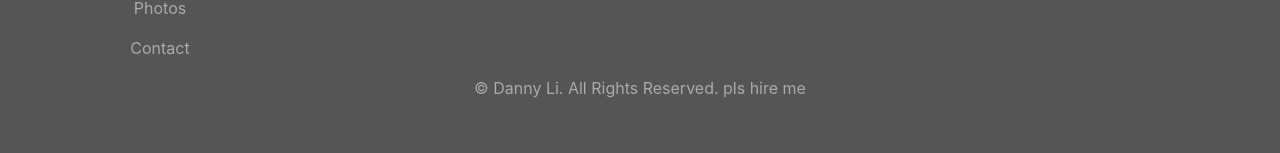
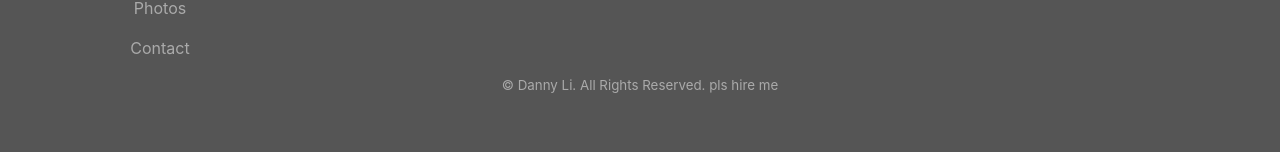
Before and after one commit to dongledan/personal-website, a React (Create React App) app: page / in a window 1280 px wide. Shown: the part 3524-3677 px from the top of the page. Built offline with nearby package versions, Linux system fonts and the light colour scheme.

Commit message:
made copyright smaller

```diff
--- a/src/components/Footer.css
+++ b/src/components/Footer.css
@@ -1,4 +1,4 @@
-a, .copyright {
+a {
   max-height: 50%;
   position: relative;
   color: #aaa;
@@ -19,3 +19,8 @@ a:hover {
   color: seashell;
   text-decoration: none;
 }
+
+.copyright {
+  color: #aaa;
+  font-size: smaller
+}
```
